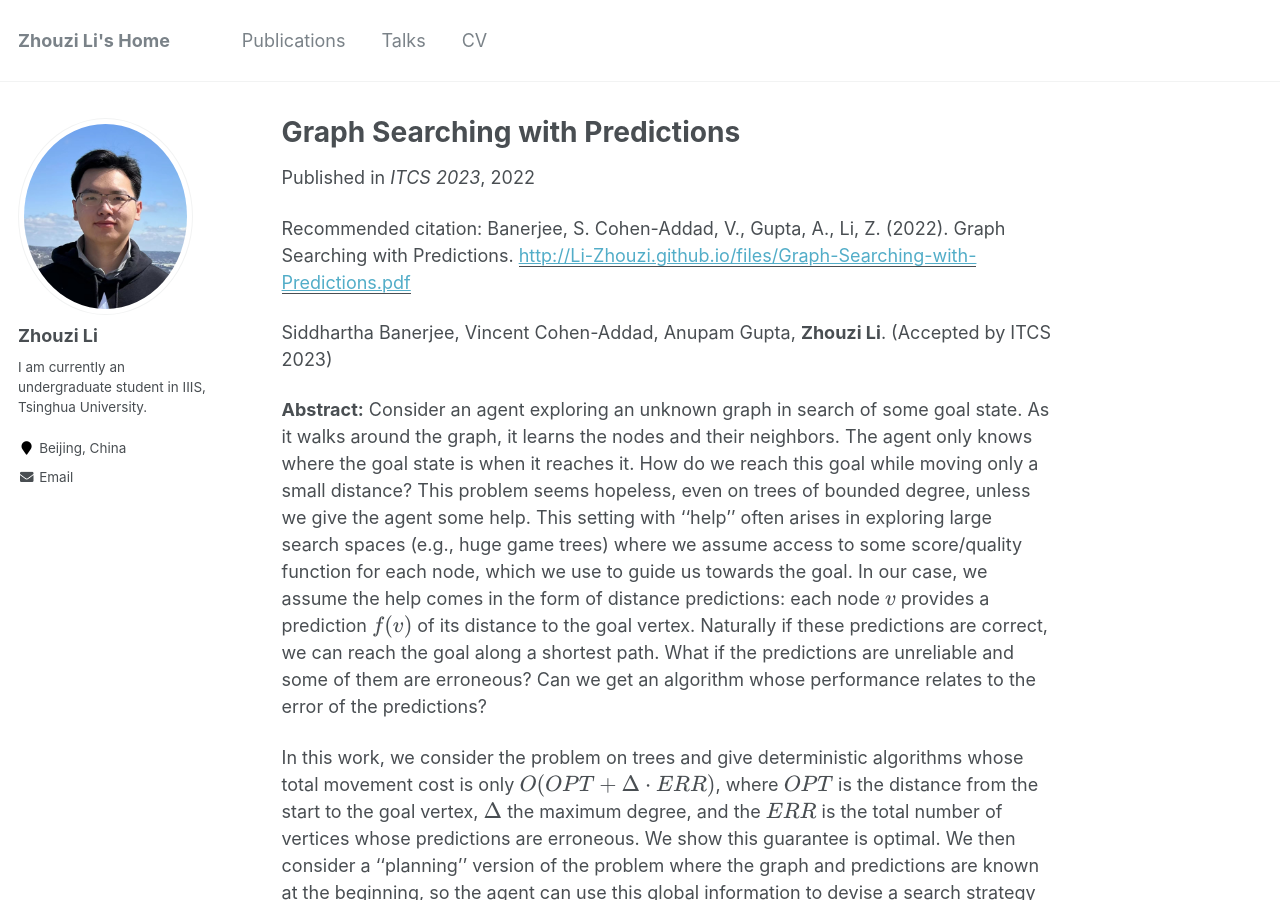
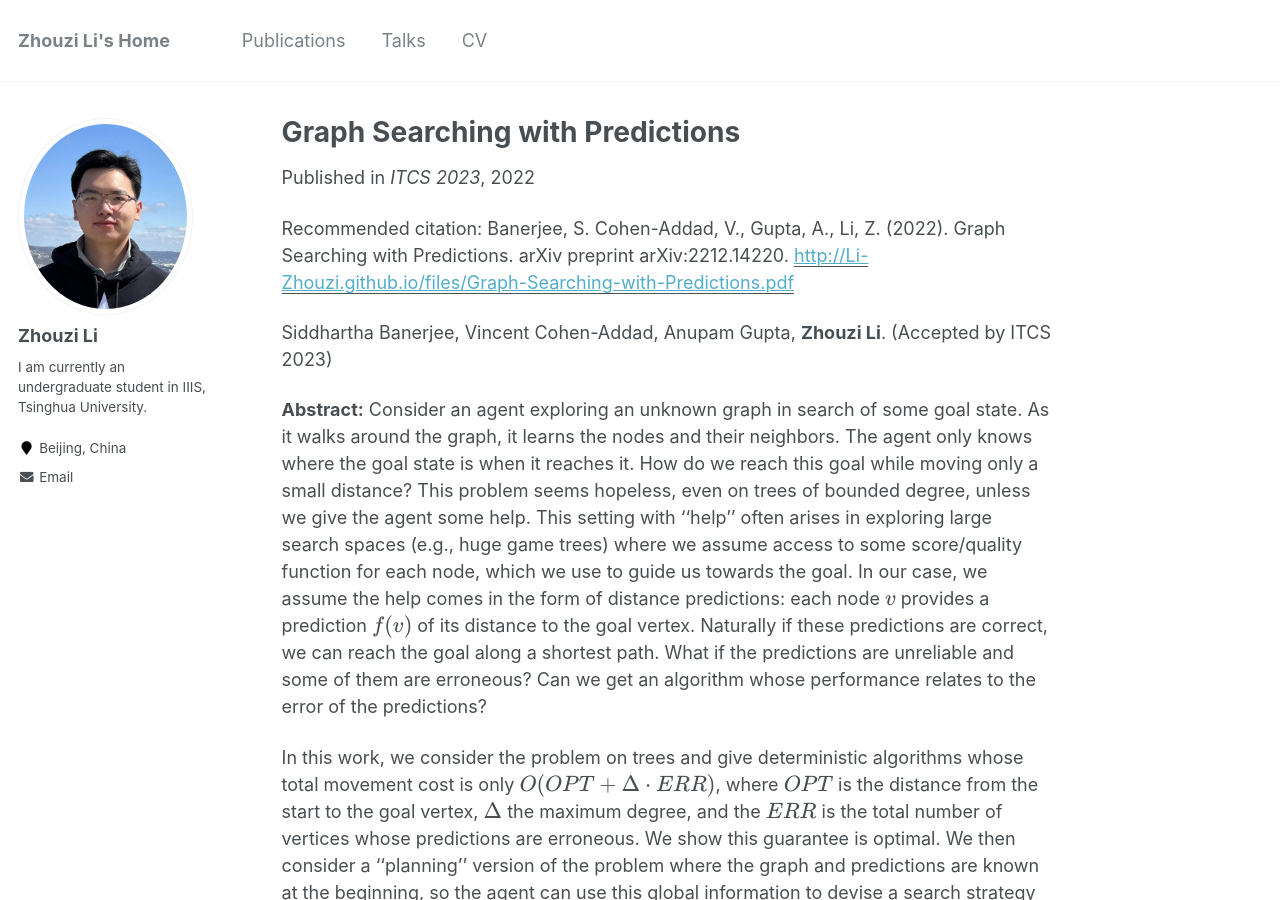
Before and after one commit to Li-Zhouzi/Li-Zhouzi.github.io, a Jekyll site: the page built from _publications/Graph-Searching-with-Predcitions.md, in a window 1280 px wide and 900 px high. Built offline with Jekyll 4.4.1, drawn with Linux system fonts in a browser that asks for light colours; formulas are drawn with MathJax 3; comment, search, counter and statistics services are not loaded.

Commit message:
paper 2 arxiv

```diff
--- a/_publications/Graph-Searching-with-Predcitions.md
+++ b/_publications/Graph-Searching-with-Predcitions.md
@@ -6,7 +6,7 @@ excerpt: ''
 venue: "ITCS 2023"
 date: 2022-10-31
 paperurl: 'http://Li-Zhouzi.github.io/files/Graph-Searching-with-Predictions.pdf'
-citation: 'Banerjee, S. Cohen-Addad, V., Gupta, A., Li, Z. (2022). Graph Searching with Predictions.'
+citation: 'Banerjee, S. Cohen-Addad, V., Gupta, A., Li, Z. (2022). Graph Searching with Predictions. arXiv preprint arXiv:2212.14220.'
 ---
 Siddhartha Banerjee, Vincent Cohen-Addad, Anupam Gupta, **Zhouzi Li**. (Accepted by ITCS 2023)
 
```
